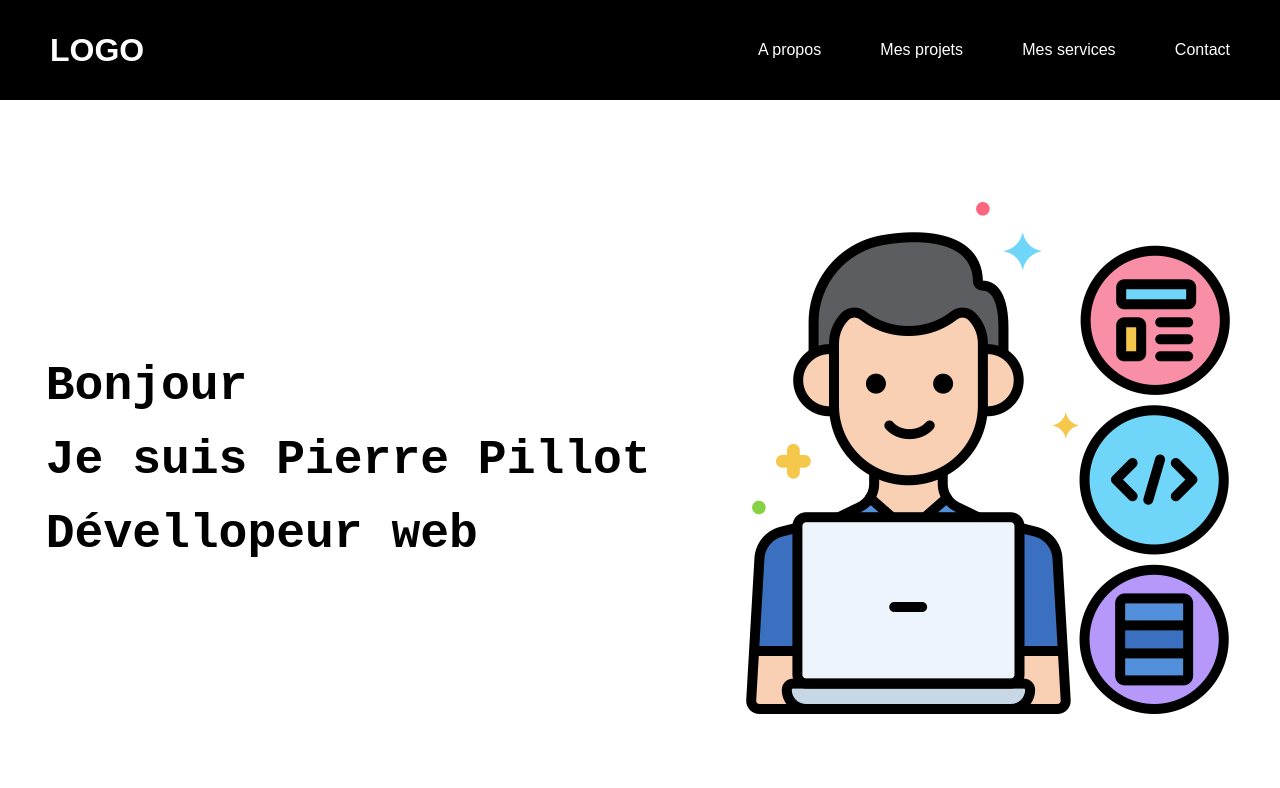
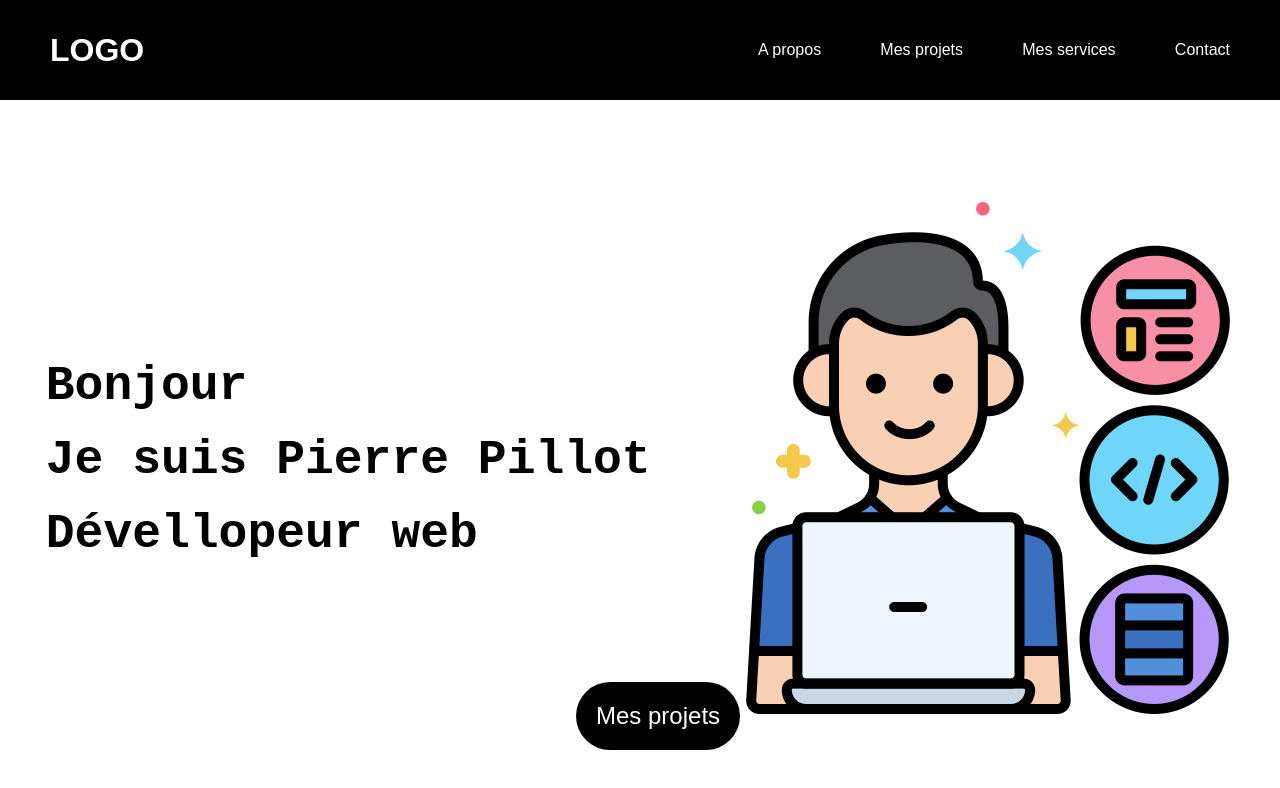
Before and after one commit to Oleome/Projet_8, a React (Vite) app in the folder vite-project/: page / in a window 1280 px wide. Shown: the top 788 px of the page. Built offline with nearby package versions, Linux system fonts and the light colour scheme.

Commit message:
acceuil créé

```diff
--- a/vite-project/src/pages/home.jsx
+++ b/vite-project/src/pages/home.jsx
@@ -1,5 +1,6 @@
 import '../styles/home.scss';
 import me from '../assets/me.png';
+import { NavLink } from 'react-router-dom';
 
 function Home() {
     return (
@@ -13,6 +14,7 @@ function Home() {
             <div>
                 <img src={me} alt="" />
             </div>
+            <NavLink className='projets' to="projets">Mes projets</NavLink>
         </main>
     )
 }
--- a/vite-project/src/styles/home.scss
+++ b/vite-project/src/styles/home.scss
@@ -32,4 +32,23 @@ main {
     from { opacity: 0; }
     to { opacity: 1; }
   }
+
+  .projets {
+    position: absolute;
+    bottom: 50px;
+    left: 45%;
+    border-radius: 50px;
+    padding: 20px;
+    border: none;
+    background-color: black;
+    color: white;
+    font-size: 1.5rem;
+    cursor: pointer;
+    text-decoration: none;
+    transition: transform 0.3s ease-in-out;
+
+    &:hover {
+      transform: scale(1.1);
+    }
+  }
 }
```
